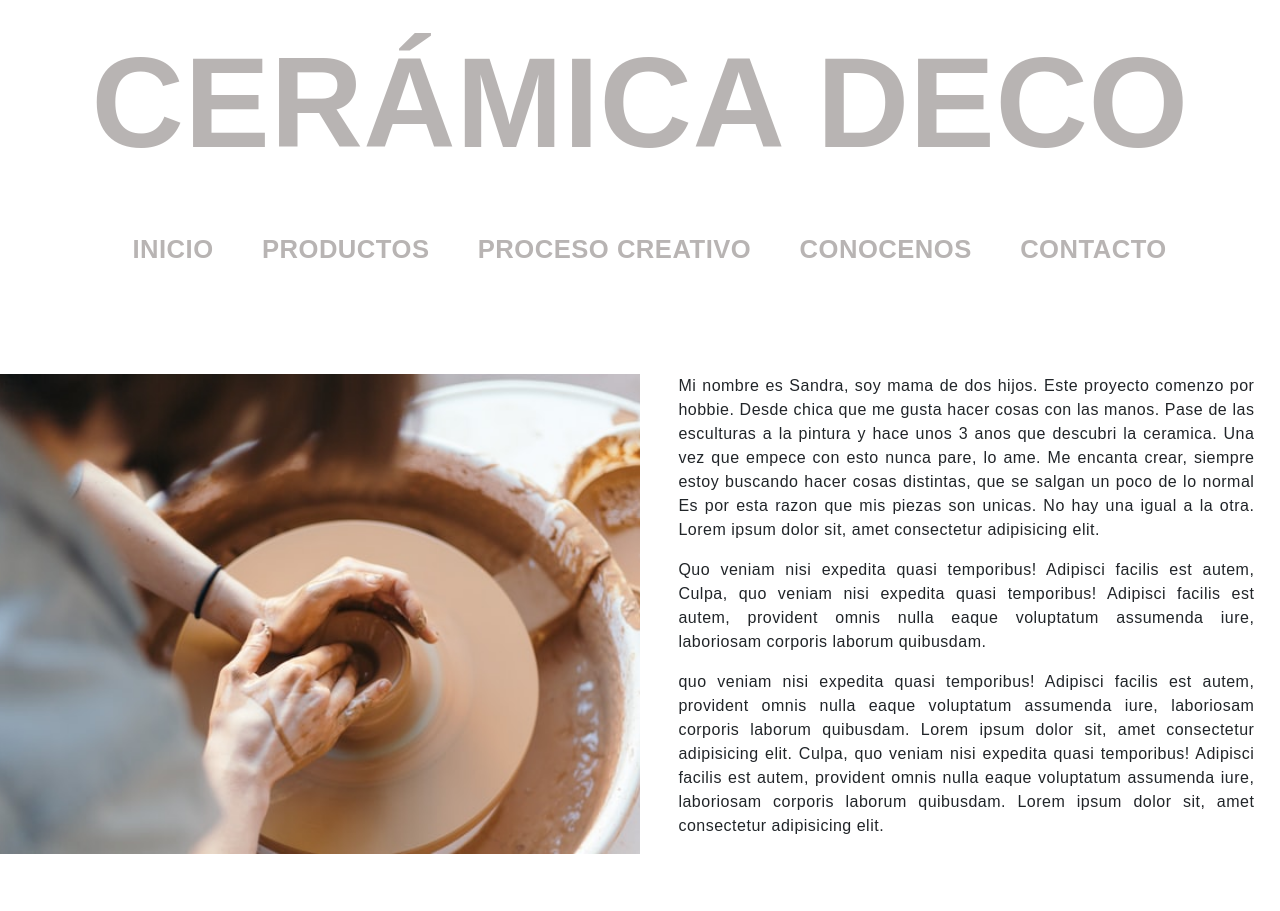
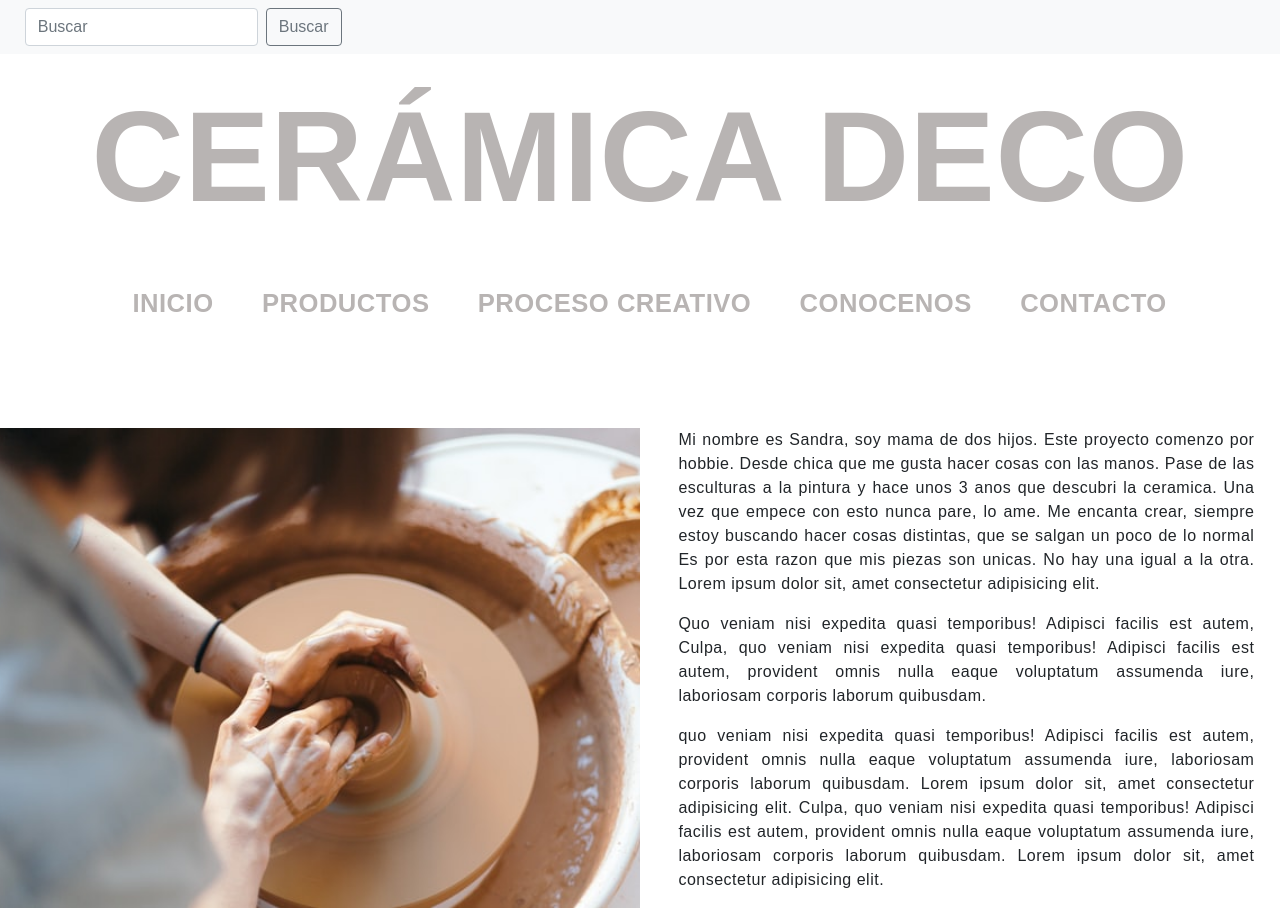
Before and after one commit to victoriafrench15/Clase-11, a website: page conocenos.html in a window 1280 px wide. Shown: the top 911 px of the page. Drawn offline with nearby package versions, Linux system fonts and the light colour scheme.

Commit message:
boton buscar

```diff
--- a/conocenos.html
+++ b/conocenos.html
@@ -15,6 +15,14 @@
 </head>
 <body class="body">
     <header>
+        <nav class="navbar navbar-light bg-light">
+            <div class="container-fluid">
+                <form class="d-flex">
+                    <input class="form-control me-2" type="search" placeholder="Buscar" aria-label="Search">
+                    <button class="btn btn-outline-secondary" type="submit">Buscar</button>
+                </form>
+            </div>
+        </nav>
         <h1 class="tituloprincipal" >
             <a class="tituloprincipal" href="index.html"> CERÁMICA DECO </a>
         </h1>
```
Also changed, not shown: contacto.html (+8 -0 lines), index.html (+8 -0 lines), procesocreativo.html (+8 -0 lines), productos.html (+8 -0 lines).
